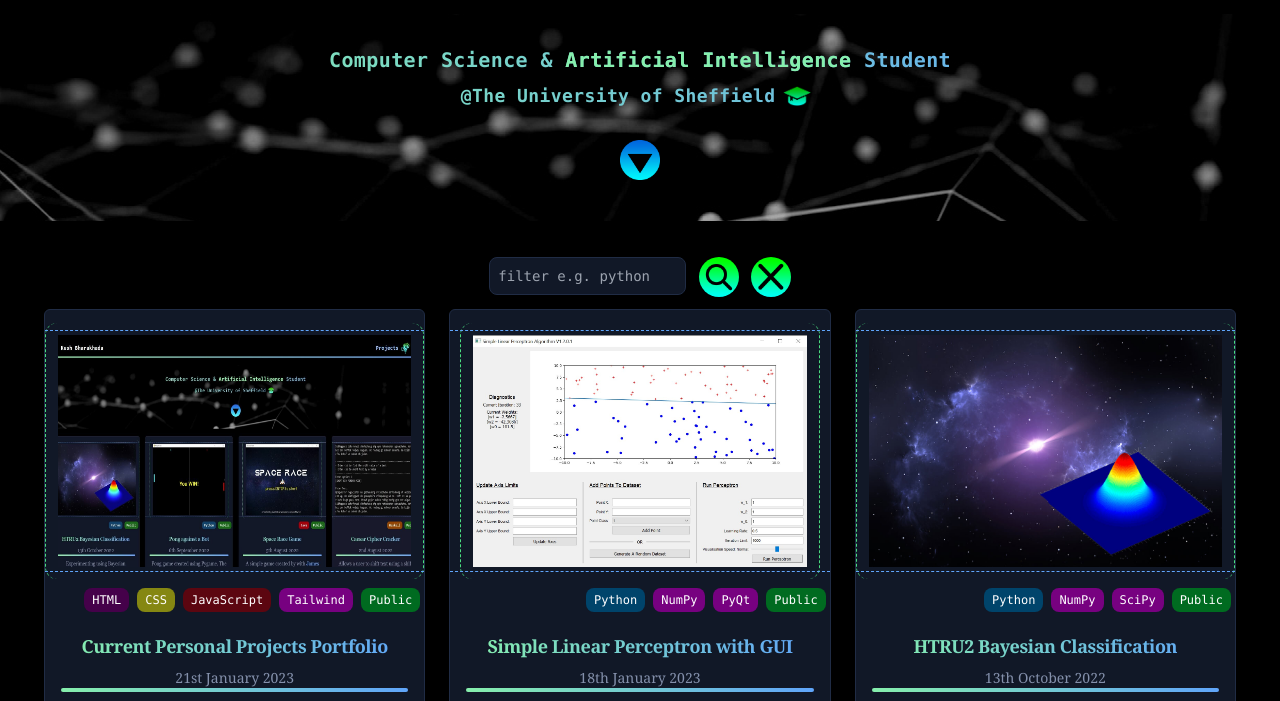
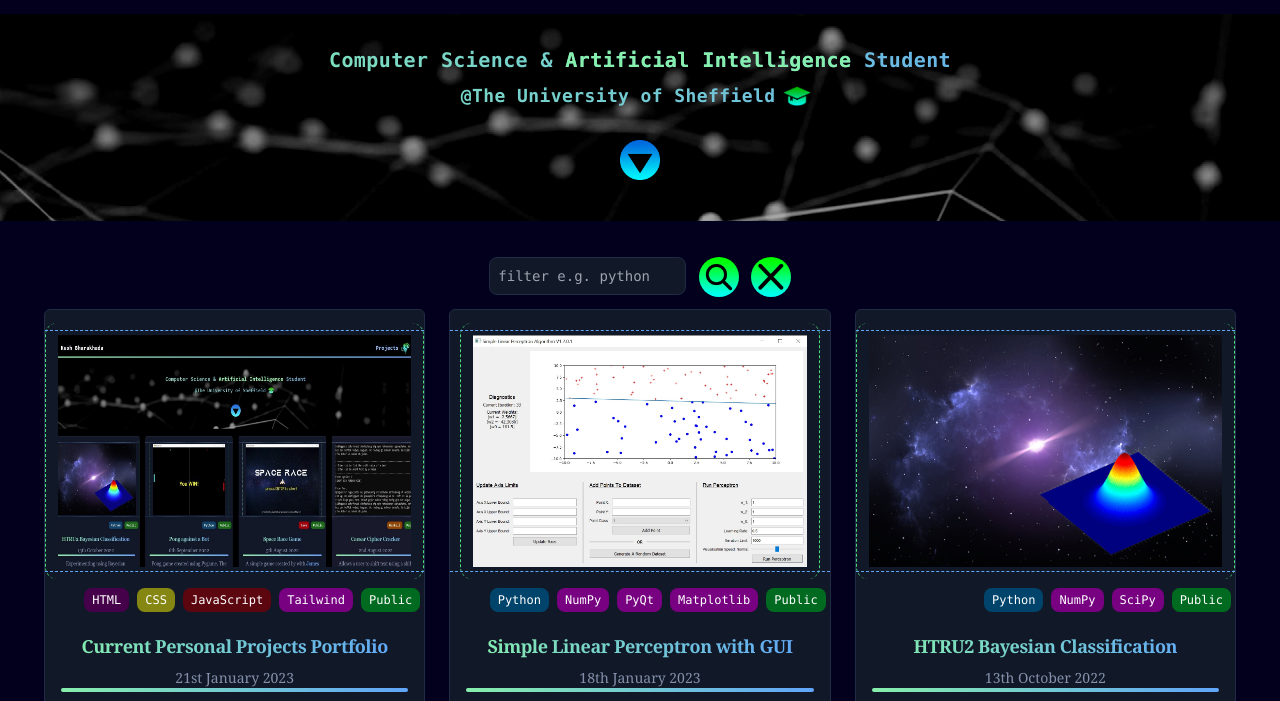
Before and after one commit to KushBharakhada/KushBharakhada.github.io, a website: page index.html in a window 1280 px wide. Shown: the part 86-787 px from the top of the page. Drawn offline with Linux system fonts and the light colour scheme.

Commit message:
Background colour and modified a project.

```diff
--- a/index.html
+++ b/index.html
@@ -101,6 +101,7 @@
               <p class="languages-frameworks bg-python">Python</p>
               <p class="languages-frameworks bg-other">NumPy</p>
               <p class="languages-frameworks bg-other">PyQt</p>
+              <p class="languages-frameworks bg-other">Matplotlib</p>
               <p class="languages-frameworks bg-github-public">Public</p>
             </div>
             <div class="p-4 text-center clear-both">
--- a/tailwind.config.js
+++ b/tailwind.config.js
@@ -6,7 +6,7 @@ module.exports = {
     extend: {
       colors: {
         "website-text-theme": "white",
-        "website-background": "black",
+        "website-background": "#02001c",
         "project-background-theme": "#111827",
         "project-hover-theme": "#181929",
         "project-border": "#202c45",
```
Also changed, not shown: css/style.css.
